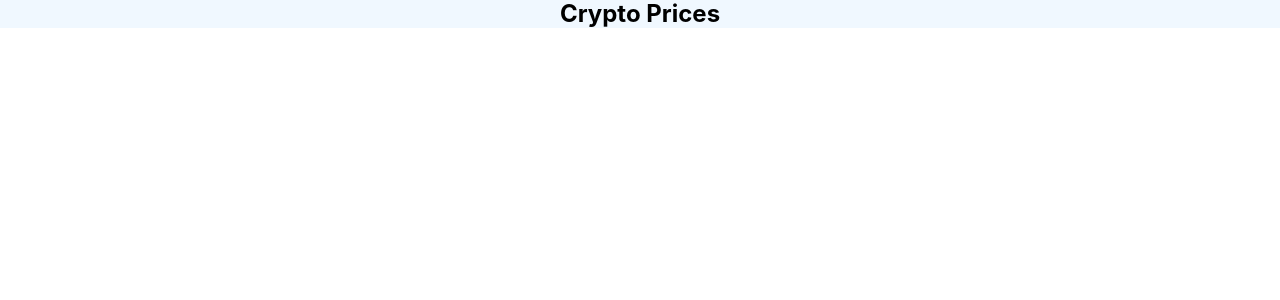
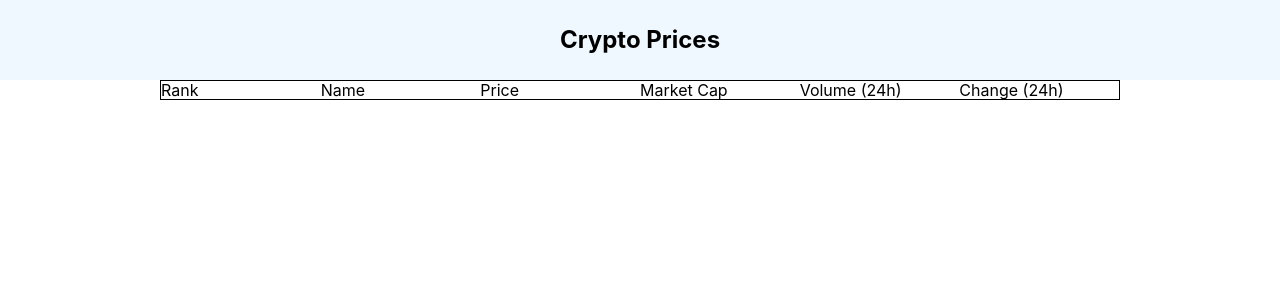
Before and after one commit to AMlodozeniec/Crypto_Table, a React (Create React App) app: page / in a window 1280 px wide. Shown: the top 300 px of the page. Built offline with nearby package versions, Linux system fonts and the light colour scheme.

Commit message:
added some normalize.css rules for headers, added TableHeader.js + styles + mapped headers

```diff
--- a/src/App.js
+++ b/src/App.js
@@ -1,12 +1,14 @@
 import React from 'react';
 import './App.scss';
-import Nav from './Components/Nav'
+import Nav from './Components/Nav';
+import TableHeader from './Components/Table/TableHeader';
+
 function App() {
   return (
     <div>
       <Nav />
       <div className="App">
-
+        <TableHeader />
       </div>
     </div>
   );
--- a/src/Components/Table/TableHeader.js
+++ b/src/Components/Table/TableHeader.js
@@ -1,15 +1,28 @@
 import React, { Component } from 'react'
-import PropTypes from 'prop-types'
+import '../../assets/styles/Table/TableHeader.scss'
 
 export default class TableHeader extends Component {
-	static propTypes = {
-		prop: PropTypes
-	}
+	state = {
+		headers: [
+			"Rank",
+			"Name",
+			"Price",
+			"Market Cap",
+			"Volume (24h)",
+			"Change (24h)"]
+	};
 
 	render() {
+		const renderedHeaders = this.state.headers.map(header => {
+			return (
+				<div key={header}>
+					{header}
+				</div>
+			);
+		});
 		return (
-			<div>
-				<h1>TableHeader</h1>
+			<div className="table-header-wrap">
+				{renderedHeaders}
 			</div>
 		)
 	}
--- a/src/assets/styles/Nav.scss
+++ b/src/assets/styles/Nav.scss
@@ -1,5 +1,7 @@
 .nav {
+	display: grid;
+	align-content: center;
+	height: 80px;
 	text-align: center;
 	background-color: aliceblue;
-	width: 100%;
 }
--- a/src/assets/styles/Table/TableHeader.scss
+++ b/src/assets/styles/Table/TableHeader.scss
@@ -0,0 +1,5 @@
+.table-header-wrap {
+	border: 1px solid  black;
+		display: grid;
+		grid-template-columns: 1fr 1fr 1fr 1fr 1fr 1fr;
+}
--- a/src/index.scss
+++ b/src/index.scss
@@ -53,9 +53,8 @@ main {
 
 h1 {
   font-size: 2em;
-  margin: 0 0;
 }
-h2,h3,h4,h5,h6 {
+h1,h2,h3,h4,h5,h6 {
   margin: 0 0;
 }
 
```
